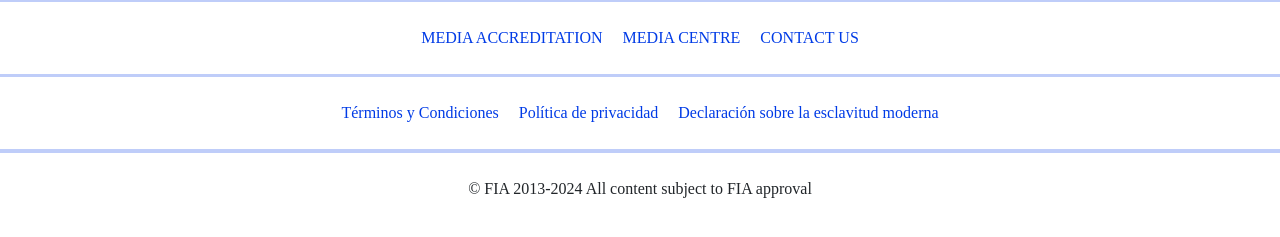
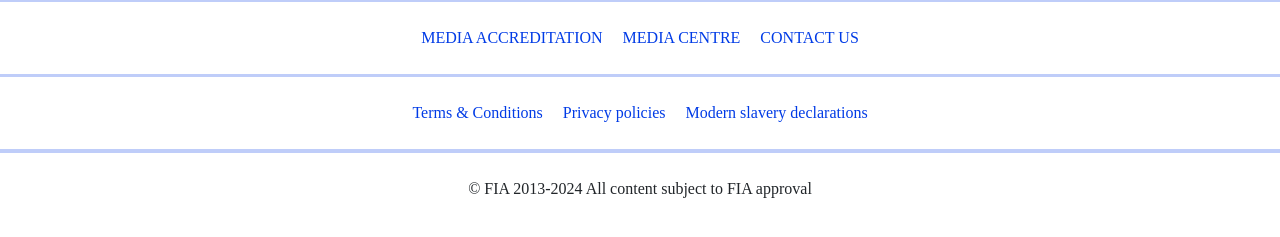
Before and after one commit to lucianoadorni/web-FormulaE, a plain HTML site: page entradas.html in a window 1280 px wide. Shown: the part 5137-5374 px from the top of the page. Drawn offline with nearby package versions, Linux system fonts and the light colour scheme; a script that the page names is missing.

Commit message:
footer language fix

```diff
--- a/entradas.html
+++ b/entradas.html
@@ -379,9 +379,9 @@
         <!-- Sección Enlaces Legales -->
         <div class="container py-2" data-scroll>
             <p class="mb-0">
-                <a href="404.html" class="text-blue text-decoration-none mx-2">Términos y Condiciones</a>
-                <a href="404.html" class="text-blue text-decoration-none mx-2">Política de privacidad</a>
-                <a href="404.html" class="text-blue text-decoration-none mx-2">Declaración sobre la esclavitud moderna</a>
+                <a href="404.html" class="text-blue text-decoration-none mx-2">Terms & Conditions</a>
+                <a href="404.html" class="text-blue text-decoration-none mx-2">Privacy policies</a>
+                <a href="404.html" class="text-blue text-decoration-none mx-2">Modern slavery declarations</a>
             </p>
         </div>
         <hr>
```
Also changed, not shown: Jaguar-noticia.html (+3 -3 lines), index.html (+3 -3 lines), politicaSostenibilidad.html (+3 -3 lines).
